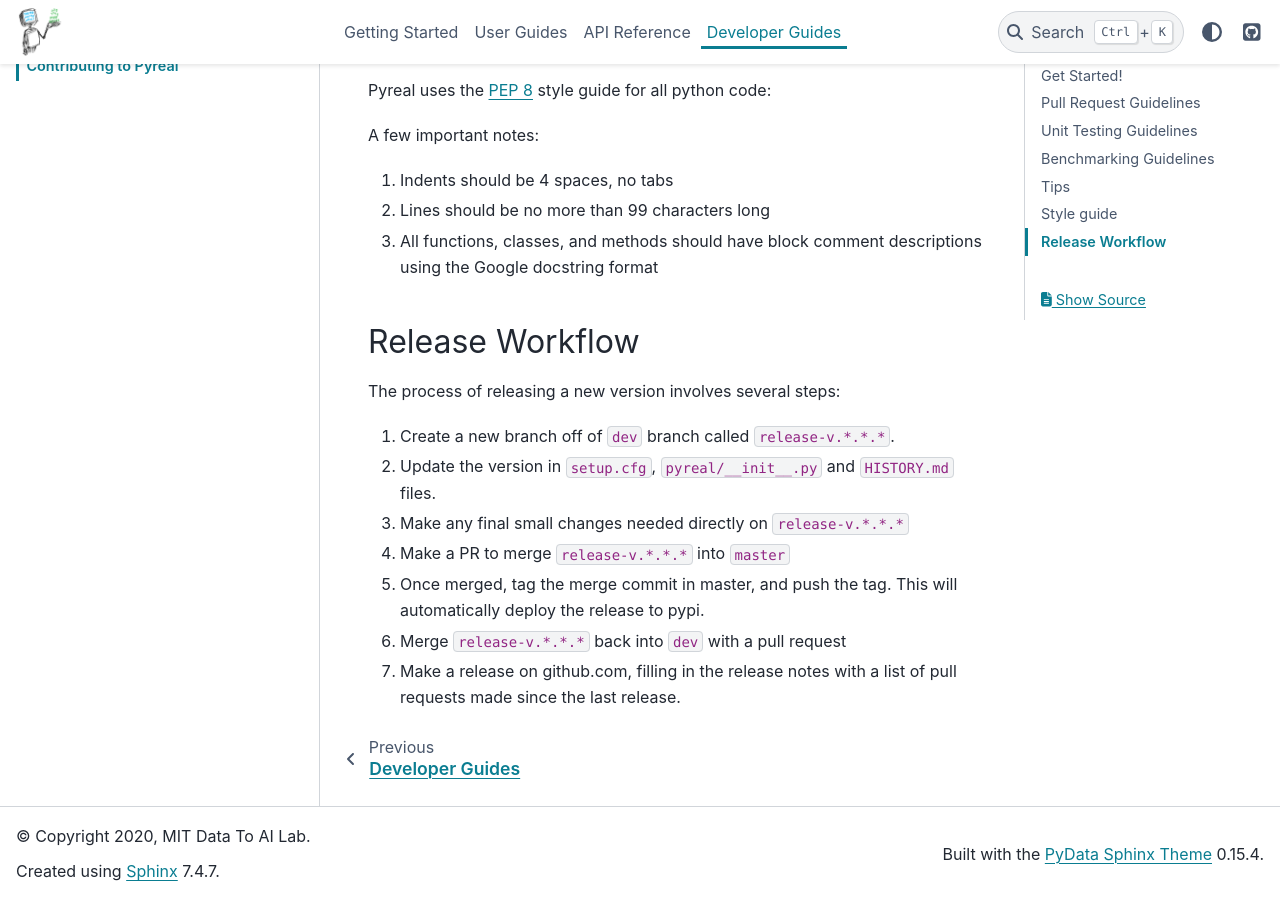
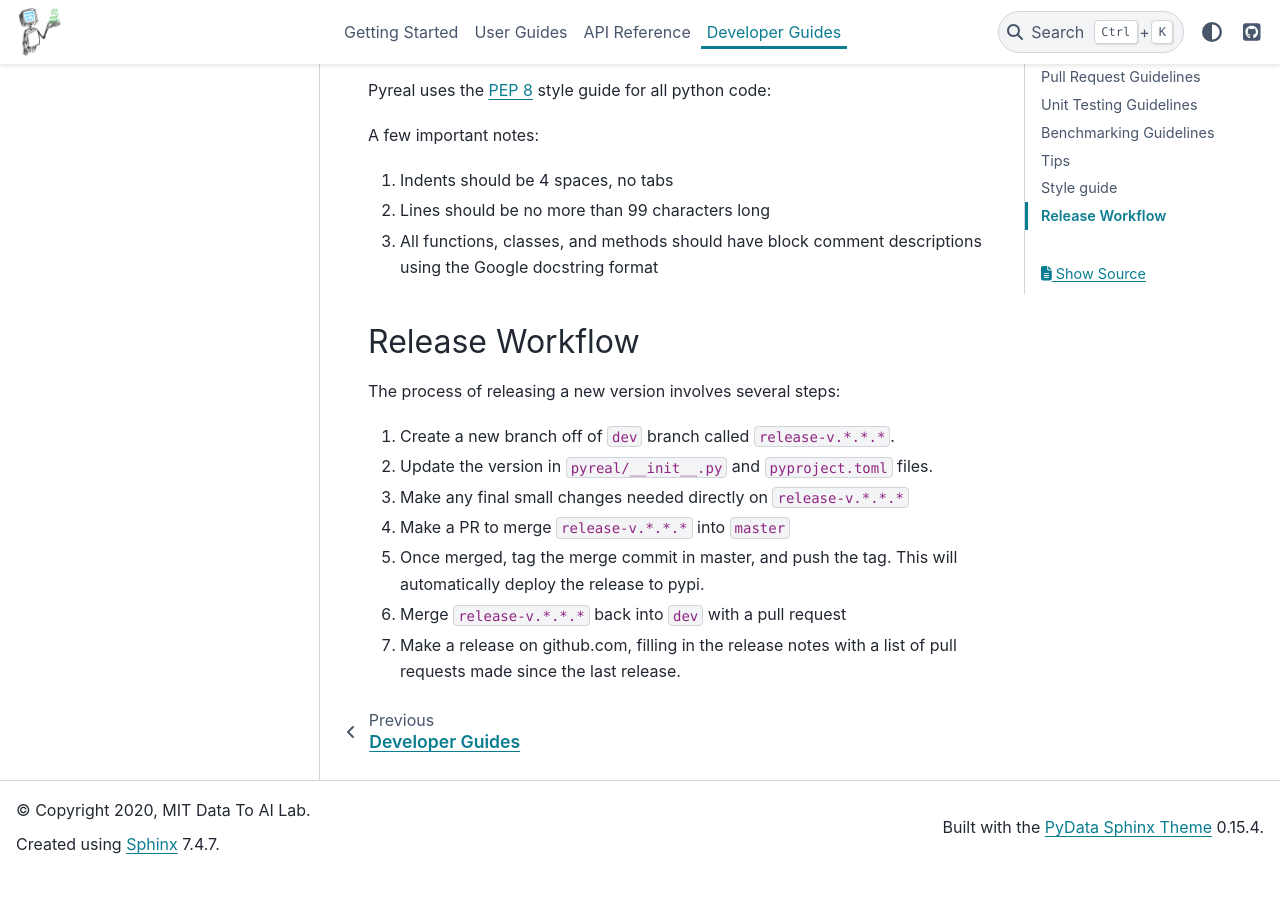
Before and after one commit to sibyl-dev/pyreal, a Sphinx documentation site: the page built from docs/developer_guides/contributing.rst, in a window 1280 px wide and 900 px high, scrolled down 5898 px. Built offline with Sphinx 7.4.7 and the PyData theme 0.15.4, drawn with Linux system fonts in a browser that asks for light colours; after the commit the page ends 6772 px from its top, so only the background shows below that.

Commit message:
Changing version update docs

```diff
--- a/docs/developer_guides/contributing.rst
+++ b/docs/developer_guides/contributing.rst
@@ -251,8 +251,8 @@ Release Workflow
 The process of releasing a new version involves several steps::
 
 1. Create a new branch off of ``dev`` branch called ``release-v.*.*.*``.
-2. Update the version in ``setup.cfg``, ``pyreal/__init__.py`` and
-   ``HISTORY.md`` files.
+2. Update the version in ``pyreal/__init__.py`` and
+   ``pyproject.toml`` files.
 3. Make any final small changes needed directly on ``release-v.*.*.*``
 4. Make a PR to merge ``release-v.*.*.*`` into ``master``
 5. Once merged, tag the merge commit in master, and push the tag.
--- a/pyproject.toml
+++ b/pyproject.toml
@@ -16,8 +16,8 @@ license = ""
 
 readme = "README.md"
 
-documentation = "TODO"
-homepage = "TODO"
+documentation = "https://sibyl-dev.github.io/pyreal"
+homepage = "https://sibyl-ml.dev/"
 repository = "https://github.com/DAI-Lab/pyreal"
 
 keywords = ["pyreal", "Pyreal"]
```
